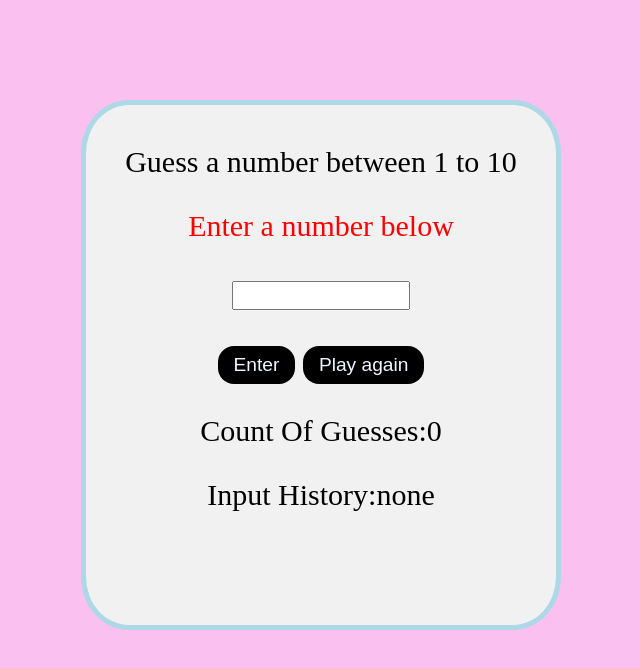
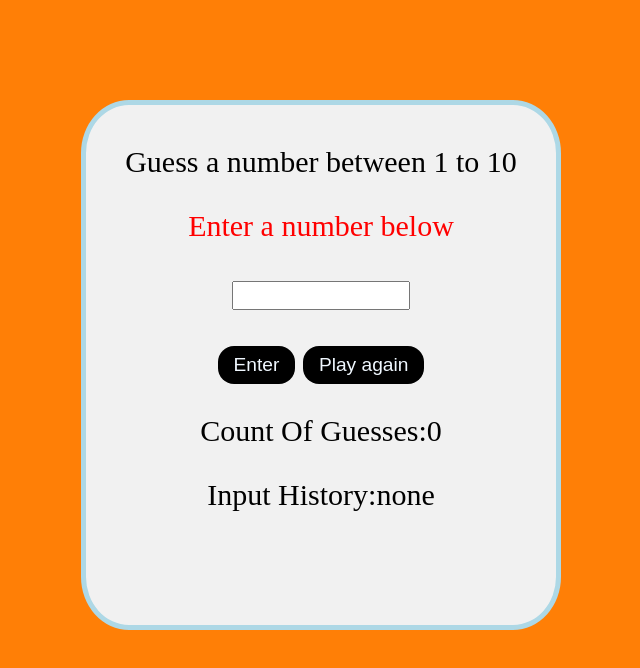
Before and after one commit to EngShiblySadik/guess-the-number, a plain HTML site: page index.html in a window 1280 px wide. Shown: the whole page, without its empty margins (319-959 px from the left). Drawn offline with Linux system fonts and the light colour scheme.

Commit message:
Update style.css

```diff
--- a/style.css
+++ b/style.css
@@ -1,4 +1,4 @@
-body{ background-color: rgb(250, 192, 240);}
+body{ background-color: rgb(255, 127, 6);}
 #container {
     margin: auto;
     border: 5px solid lightblue;
```
